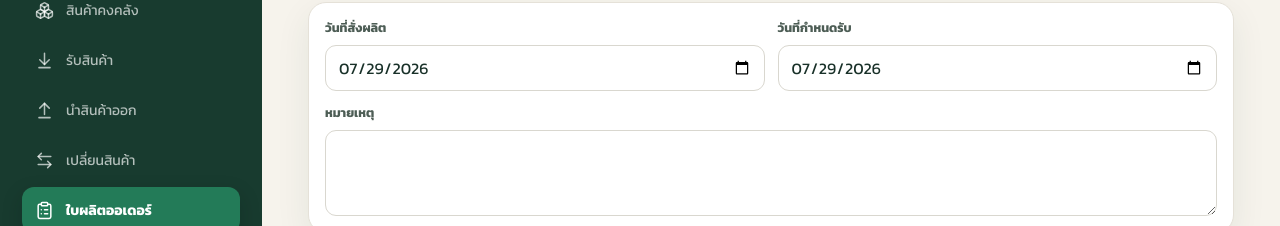
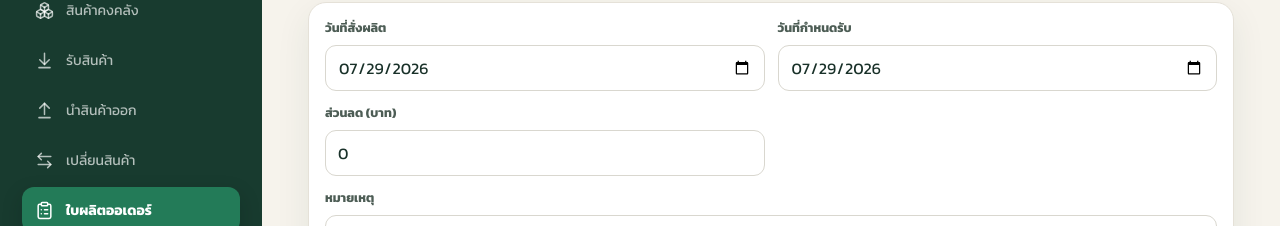
Before and after one commit to heyway007/sole-stock-management, a Next.js app: page /production-orders/new in a window 1280 px wide. Shown: the part 155-381 px from the top of the page. Built offline with nearby package versions, Linux system fonts and the light colour scheme; no server answers.

Commit message:
feat: add discount to production order form

```diff
--- a/src/features/production-orders/components/production-order-form.tsx
+++ b/src/features/production-orders/components/production-order-form.tsx
@@ -31,6 +31,7 @@ import { useProductionOrders } from "../production-order-provider";
 import {
   formatBahtMinor,
   lineTotalMinor,
+  parseDiscountInput,
   parseUnitPriceInput,
 } from "../domain/money";
 import { ProductionOrderLinePrice } from "./production-order-line-price";
@@ -78,10 +79,12 @@ function ProductionOrderFormReady({
   const initialOrderDate = order?.orderDate ?? today;
   const initialExpectedDate = order?.expectedDate ?? today;
   const initialNote = order?.note ?? "";
+  const initialDiscount = String(order?.discount ?? 0);
   const initialDrafts = useMemo(() => initialLines(order, snapshot), [order, snapshot]);
   const [orderDate, setOrderDate] = useState(initialOrderDate);
   const [expectedDate, setExpectedDate] = useState(initialExpectedDate);
   const [note, setNote] = useState(initialNote);
+  const [discount, setDiscount] = useState(initialDiscount);
   const [lines, setLines] = useState<DocumentLineDraft[]>(initialDrafts);
   const [validationErrors, setValidationErrors] = useState<ProductionOrderValidationError[]>([]);
   const [formError, setFormError] = useState<string | null>(null);
@@ -105,23 +108,25 @@ function ProductionOrderFormReady({
     orderDate,
     expectedDate,
     note,
+    discount: parseDiscountInput(discount) ?? Number.NaN,
     lines: lines.map((line) => ({
       variantId: line.variantId,
       quantity: Number(line.quantity),
       unitPrice: parseUnitPriceInput(line.unitPrice ?? "") ?? Number.NaN,
     })),
-  }), [expectedDate, lines, note, order, orderDate]);
+  }), [discount, expectedDate, lines, note, order, orderDate]);
   const initialFingerprint = useMemo(() => JSON.stringify({
     ...(order ? { id: order.id } : {}),
     orderDate: initialOrderDate,
     expectedDate: initialExpectedDate,
     note: initialNote,
+    discount: parseDiscountInput(initialDiscount) ?? Number.NaN,
     lines: initialDrafts.map((line) => ({
       variantId: line.variantId,
       quantity: Number(line.quantity),
       unitPrice: parseUnitPriceInput(line.unitPrice ?? "") ?? Number.NaN,
     })),
-  }), [initialDrafts, initialExpectedDate, initialNote, initialOrderDate, order]);
+  }), [initialDiscount, initialDrafts, initialExpectedDate, initialNote, initialOrderDate, order]);
   const dirty = JSON.stringify(input) !== initialFingerprint;
   useUnsavedChanges(!saved && dirty);
 
@@ -215,6 +220,20 @@ function ProductionOrderFormReady({
               error={validationContext.errorFor("expectedDate")}
               onChange={(event) => { setExpectedDate(event.target.value); clearHeaderError("expectedDate"); }}
             />
+            <Field
+              id="production-discount"
+              label="ส่วนลด (บาท)"
+              type="number"
+              min="0"
+              step="0.01"
+              inputMode="decimal"
+              value={discount}
+              error={validationContext.errorFor("discount")}
+              onChange={(event) => {
+                setDiscount(event.target.value);
+                clearHeaderError("discount");
+              }}
+            />
             <label className="form-field document-note">
               <span className="form-field__label">หมายเหตุ</span>
               <span className="form-field__control"><textarea value={note} onChange={(event) => setNote(event.target.value)} /></span>
```
Also changed, not shown: 1 other file (tests, documents, lock files or other folders).
